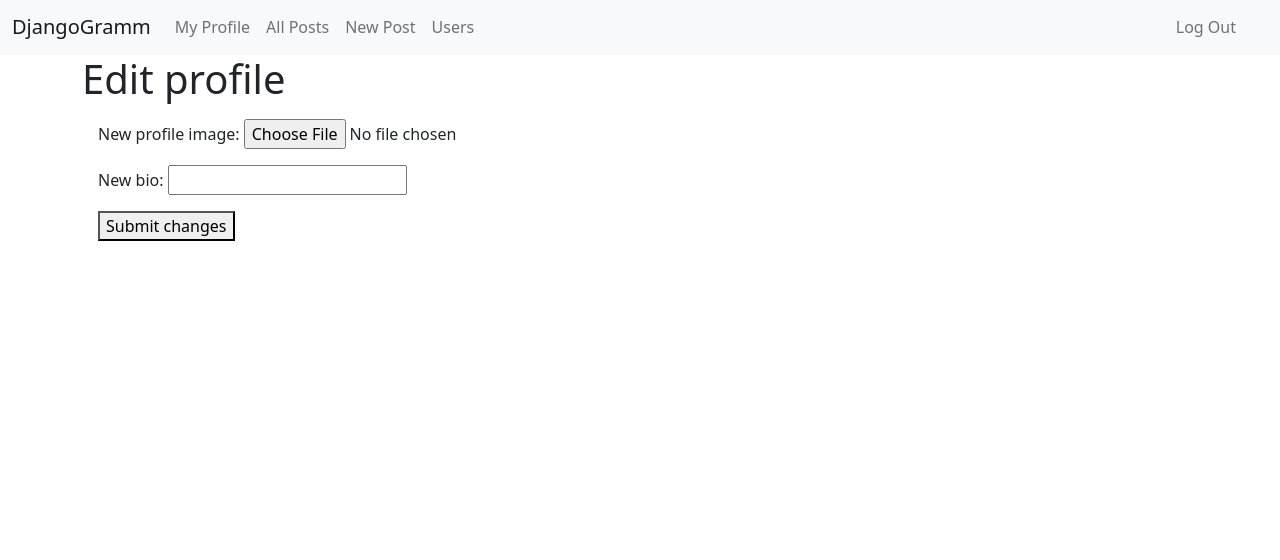
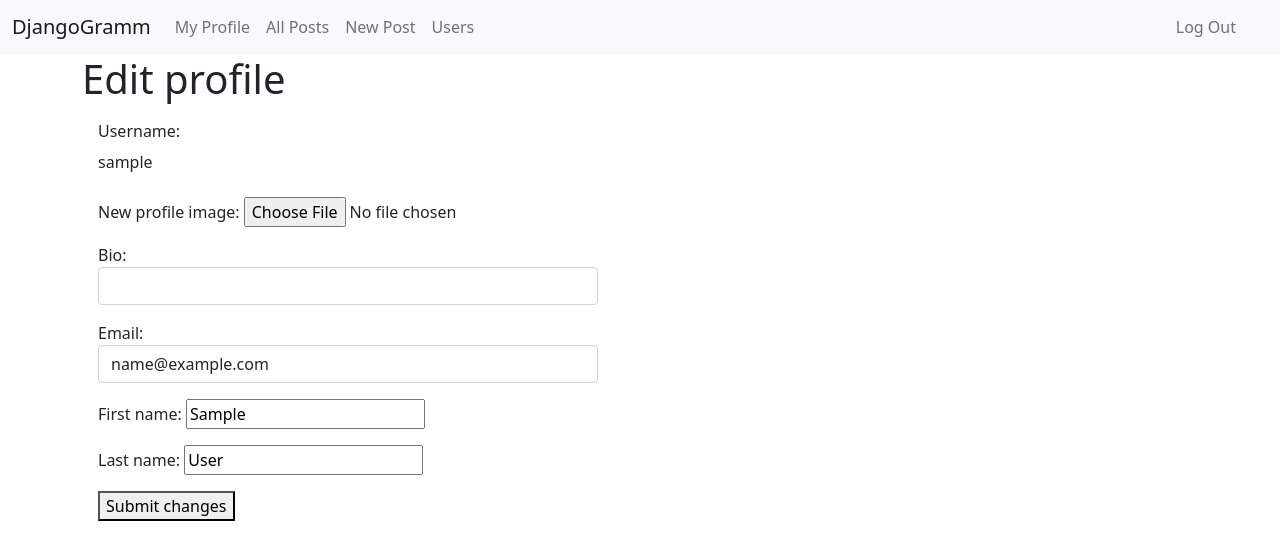
Before and after one commit to margo-dubovik/DjangoGram, a Django app: page /account/profile/edit in a window 1280 px wide. Shown: the part 25-585 px from the top of the page. Run offline with Django 4.2, Linux system fonts and the light colour scheme; the visitor is signed in with stand-in values (Sample User, id 1).

Commit message:
edit_post feature modified

```diff
--- a/djangogramm/account/templates/account/edit_profile.html
+++ b/djangogramm/account/templates/account/edit_profile.html
@@ -10,12 +10,31 @@
         <h1>Edit profile</h1>
         {% csrf_token %}
         <div class="form-group m-3">
+            <label>Username:</label>
+            <input name="username" type="text" readonly class="form-control-plaintext" style="width:200px"
+                   value="{{ user.username }}">
+        </div>
+        <div class="form-group m-3">
             <label>New profile image:</label>
             <input name="avatar" type="file" class="form-control-file">
         </div>
         <div class="form-group m-3">
-            <label>New bio:</label>
-            <input name="bio" type="text" maxlength="500">
+            <label>Bio:</label>
+            <input name="bio" type="text" class="form-control" style="width:500px" maxlength="500"
+                   value="{{ user.userprofile.bio }}">
+        </div>
+        <div class="form-group m-3">
+            <label>Email:</label>
+            <input name="email" type="text" class="form-control" style="width:500px" maxlength="500"
+                   value="{{ user.email }}">
+        </div>
+        <div class="form-group m-3">
+            <label>First name:</label>
+            <input name="first_name" type="text" maxlength="500" value="{{ user.first_name }}">
+        </div>
+        <div class="form-group m-3">
+            <label>Last name:</label>
+            <input name="last_name" type="text" maxlength="500" value="{{ user.last_name }}">
         </div>
         <div class="form-group m-3">
             <button type="submit">Submit changes</button>
--- a/djangogramm/account/views.py
+++ b/djangogramm/account/views.py
@@ -66,15 +66,26 @@ def edit_profile(request):
     if request.method == 'POST':
         avatar = request.FILES.get('avatar')
         bio = request.POST['bio']
+        email = request.POST['email']
+        first_name = request.POST['first_name']
+        last_name = request.POST['last_name']
         profile = request.user.userprofile
+        profile_owner = request.user
         if avatar:
             profile.avatar = avatar
         if bio:
             profile.bio = bio
+        if email:
+            profile_owner.email = email
+        if first_name:
+            profile_owner.first_name = first_name
+        if last_name:
+            profile_owner.last_name = last_name
         profile.save()
+        profile_owner.save()
         return redirect(f'/account/profile/{request.user.pk}')
     else:
-        return render(request, 'account/edit_profile.html')
+        return render(request, 'account/edit_profile.html', {'user': request.user})
 
 
 @login_required
--- a/djangogramm/djangogramm/settings.py
+++ b/djangogramm/djangogramm/settings.py
@@ -145,12 +145,12 @@ CSRF_TRUSTED_ORIGINS = [
     'https://ancient-wave-25531.herokuapp.com'
 ]
 
-AUTHENTICATION_BACKENDS = (
+AUTHENTICATION_BACKENDS = [
     'social_core.backends.github.GithubOAuth2',
     'social_core.backends.google.GoogleOAuth2',
 
     'django.contrib.auth.backends.ModelBackend',
-)
+]
 
 SOCIAL_AUTH_URL_NAMESPACE = 'social'
 
@@ -162,6 +162,7 @@ load_dotenv()
 SOCIAL_AUTH_GITHUB_KEY = os.environ.get('MY_GITHUB_KEY')
 SOCIAL_AUTH_GITHUB_SECRET = os.environ.get('MY_GITHUB_SECRET_KEY')
 SOCIAL_AUTH_GITHUB_SCOPE = ['user:email']
+SOCIAL_AUTH_USER_FIELDS = ['email', 'username']
 
 SOCIAL_AUTH_GOOGLE_OAUTH2_KEY = os.environ.get('MY_GOOGLE_KEY')
 SOCIAL_AUTH_GOOGLE_OAUTH2_SECRET = os.environ.get('MY_GOOGLE_SECRET_KEY')
```
